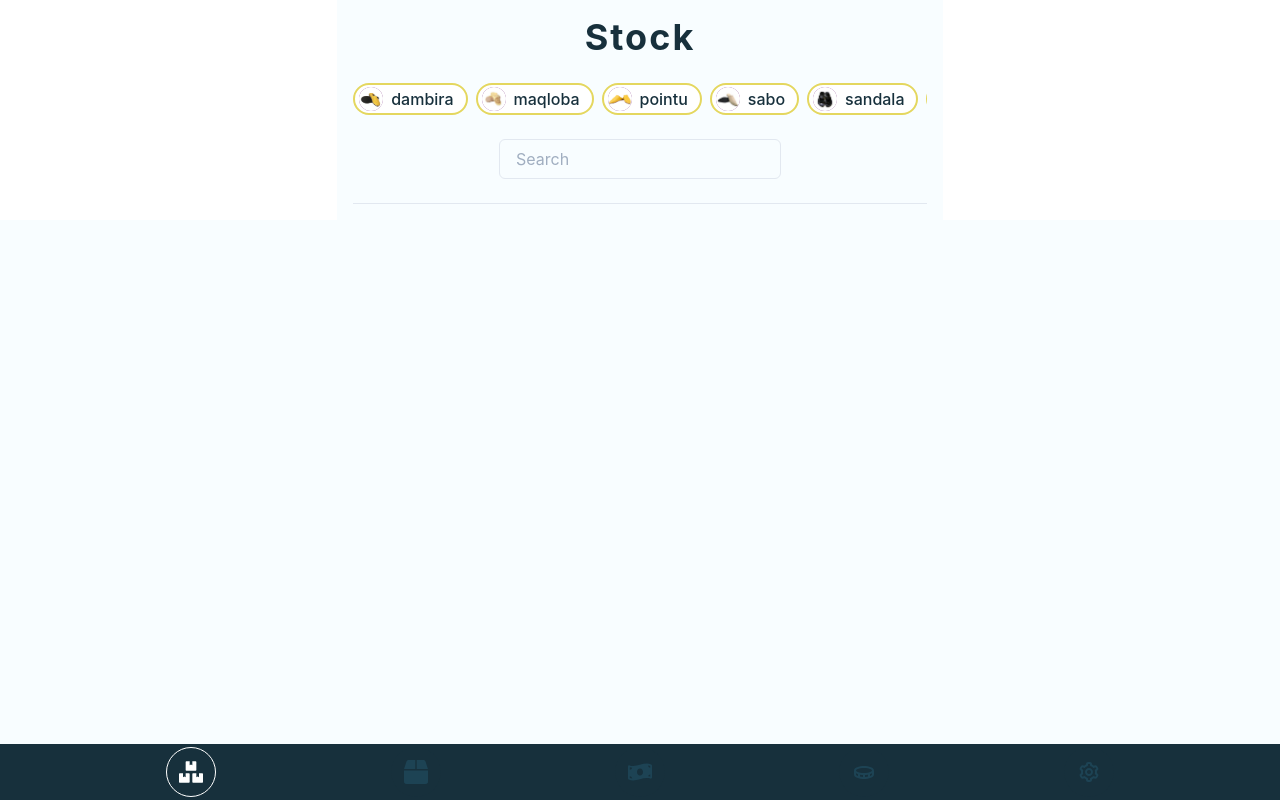
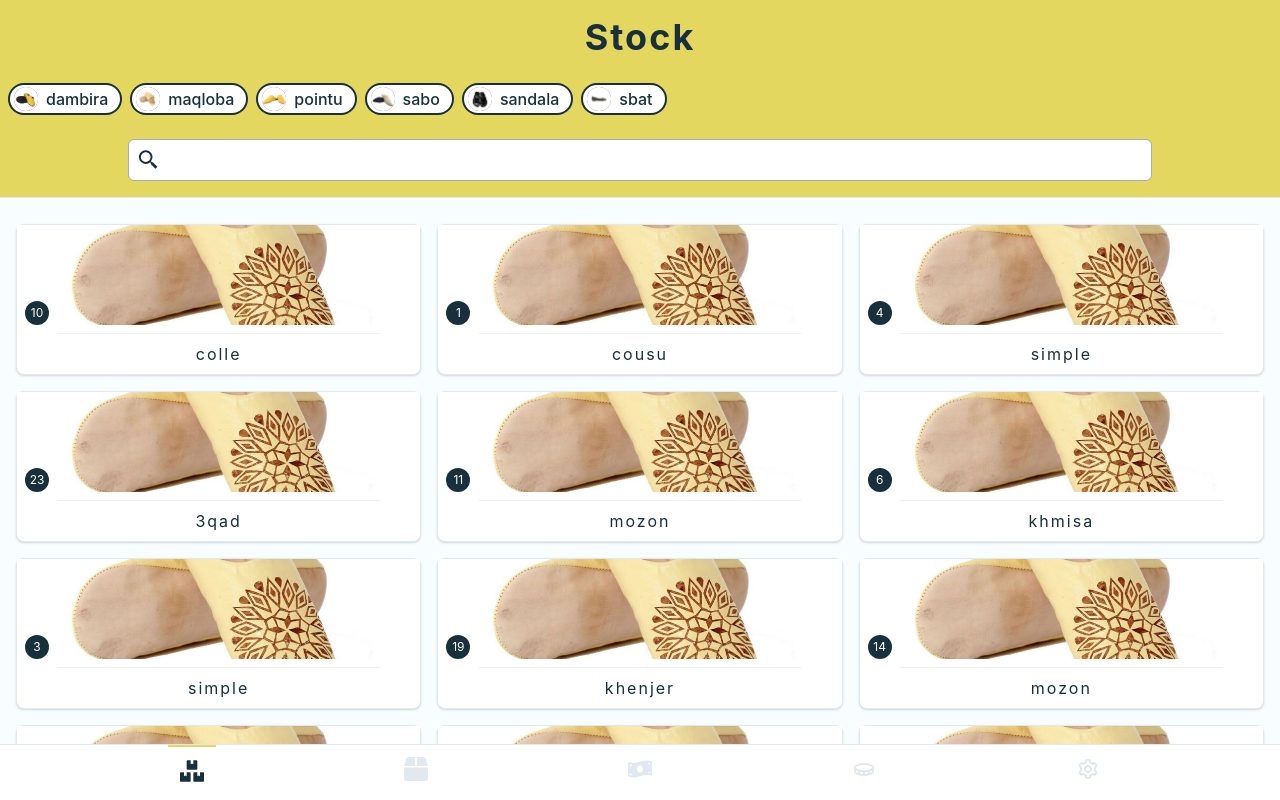
Before and after one commit to abdelkee/tahar-babouche, a Next.js app: page / in a window 1280 px wide. Shown: the top 800 px of the page. Built offline with nearby package versions, Linux system fonts and the light colour scheme.

Commit message:
display stock products

```diff
--- /dev/null
+++ b/components/Card.js
@@ -0,0 +1,32 @@
+import { Box, Center, Circle, Divider, Image, Text, VStack } from '@chakra-ui/react'
+import React from 'react'
+import { myTheme } from '../utils/theme'
+
+export default function Card({product}) {
+  return (
+    <VStack
+        as={'button'}
+        bg={'white'}
+        border={'1px'}
+        borderColor={myTheme.colors.shade}
+        borderRadius={'lg'}
+        shadow={'base'}
+        pb={2}>
+            <Box h={'100px'} w={'full'} position='relative' bg={'white'} >
+                <Image src={'./images/maqloba.jpg'} boxSize={'full'} objectFit={'cover'} borderRadius={'lg'}/>
+                <Circle
+                    bg={myTheme.colors.secondary}
+                    size={6}
+                    fontSize={'xs'}
+                    color={'white'}
+                    position={'absolute'}
+                    bottom={0}
+                    left={2}>
+                        {product.quantity}
+                </Circle>
+            </Box>
+            <Center width={'80%'}><Divider orientation='horizontal' /></Center>
+            <Text color={myTheme.colors.secondary} letterSpacing={2}>{product.name}</Text>
+    </VStack>
+  )
+}
--- a/components/CategoryTag.js
+++ b/components/CategoryTag.js
@@ -10,7 +10,7 @@ export default function CategoryTag({name, src}) {
             size='lg'
             bg={'white'}
             border={'2px'}
-            borderColor={myTheme.colors.primary}
+            borderColor={myTheme.colors.secondary}
             borderRadius='full'
             color={myTheme.colors.secondary}>
 
--- a/components/Icon.js
+++ b/components/Icon.js
@@ -18,13 +18,12 @@ export default function Icon({icon, name, path}) {
     <Link href={path}>
       <Box
         onClick={handleClick}
-        bg={myTheme.colors.secondary}
         p={3}
-        border={'1px'}
-        borderColor={activePage === name ? 'white' : 'transparent'}
-        borderRadius={'50%'}
         fontSize={'24px'}
-        color={activePage === name ? 'white' : myTheme.colors.accent2}>
+        h={'full'}
+        borderTop={activePage === name && '2px'}
+        borderTopColor={myTheme.colors.primary}
+        color={activePage === name ? myTheme.colors.secondary : myTheme.colors.shade}>
             {icon}
       </Box>
     </Link>
--- a/components/NavBar.js
+++ b/components/NavBar.js
@@ -13,9 +13,12 @@ export default function NavBar() {
       w={'full'}
       h={'56px'}
       position={'fixed'}
+      zIndex={'3'}
       bottom={0}
       left={0}
-      bg={myTheme.colors.secondary}
+      bg={'white'}
+      borderTop={'1px'}
+      borderTopColor={myTheme.colors.shade}
       color={myTheme.colors.accent2}
       align={'center'}
       justify={'space-evenly'} >
--- a/pages/index.js
+++ b/pages/index.js
@@ -1,6 +1,8 @@
-import { Box, Container, Heading, HStack, Input, VStack } from "@chakra-ui/react";
+import { Box, HStack, Heading, Input, SimpleGrid, VStack } from "@chakra-ui/react";
+import { BiSearchAlt2 } from "react-icons/bi";
+
+import Card from "../components/Card";
 import CategoryTag from "../components/CategoryTag";
-
 import { myTheme } from '../utils/theme';
 
 const categories = [
@@ -12,30 +14,141 @@ const categories = [
   'sbat'
 ]
 
+const products = [
+  {
+    _id: '1',
+    name: 'colle',
+    category: 'dambira',
+    quantity: '10',
+  },
+  {
+    _id: '2',
+    name: 'cousu',
+    category: 'dambira',
+    quantity: '1',
+  },
+  {
+    _id: '3',
+    name: 'simple',
+    category: 'maqloba',
+    quantity: '4',
+  },
+  {
+    _id: '4',
+    name: '3qad',
+    category: 'maqloba',
+    quantity: '23',
+  },
+  {
+    _id: '5',
+    name: 'mozon',
+    category: 'maqloba',
+    quantity: '11',
+  },
+  {
+    _id: '6',
+    name: 'khmisa',
+    category: 'maqloba',
+    quantity: '6',
+  },
+  {
+    _id: '7',
+    name: 'simple',
+    category: 'pointu',
+    quantity: '3',
+  },
+  {
+    _id: '8',
+    name: 'khenjer',
+    category: 'pointu',
+    quantity: '19',
+  },
+  {
+    _id: '10',
+    name: 'mozon',
+    category: 'sabo',
+    quantity: '14',
+  },
+  {
+    _id: '11',
+    name: 'terz',
+    category: 'sabo',
+    quantity: '2',
+  },
+  {
+    _id: '12',
+    name: 'mqcher',
+    category: 'sbat',
+    quantity: '10',
+  },
+  {
+    _id: '10',
+    name: 'mozon',
+    category: 'sabo',
+    quantity: '22',
+  },
+  {
+    _id: '11',
+    name: 'terz',
+    category: 'sabo',
+    quantity: '28',
+  },
+  {
+    _id: '12',
+    name: 'mqcher',
+    category: 'sbat',
+    quantity: '13',
+  }
+]
+
 export default function Stock() {
   return (
-    <Container bg={myTheme.colors.bg} h={'full'} w={'full'} p={4}>
-      <VStack>
-      {/* 1st section */}
-          <VStack w={'full'} spacing={6} borderBottom={'1px'} borderBottomColor={myTheme.colors.shade}>
+    <Box bg={myTheme.colors.bg} h={'full'} w={'full'} py={4}>
+        <VStack
+          w={'full'}
+          spacing={6}
+          borderBottom={'1px'}
+          borderBottomColor={myTheme.colors.shade}
+          position={'fixed'}
+          top={0}
+          left={0}
+          py={4}
+          zIndex={'2'}
+          bg={myTheme.colors.primary}>
             <Heading color={myTheme.colors.secondary} letterSpacing={2}>Stock</Heading>
-            <HStack overflowX={'auto'} w={'full'}>
+            <HStack overflowX={'auto'} w={'full'} px={2}>
               {categories.map(category => (
                 <CategoryTag key={category} name={category} src={`./images/${category}.jpg`} />
               ))}
             </HStack>
-            <Box>
-              <Input type={'search'}
-                placeholder="Search"
-                mb={6}
-                focusBorderColor={myTheme.colors.primary}
-                color={myTheme.colors.secondary} />
-            </Box>
-          </VStack>
+
+            <HStack
+              w={'80%'}
+              px={2}
+              spacing={2}
+              color={myTheme.colors.secondary}
+              bg={'white'}
+              borderRadius={'md'}
+              border={'1px'}
+              borderColor={'gray.400'}>
+                <BiSearchAlt2 size={'24px'} />
+                <Input
+                  variant={'unstyled'}
+                  height={10}
+                  type={'search'}
+                  focusBorderColor={'transparent'}
+                  letterSpacing={2}/>
+            </HStack>
+        </VStack>
 
         {/* 2nd section */}
-
+      <VStack>
+        <SimpleGrid columns={3} spacing={4} w={'full'} pb={14} px={4} pt={52}>
+          {products.map(product => (
+            <Card key={product._id} product={product} />
+          ))}
+        </SimpleGrid>
       </VStack>
-    </Container>
+    </Box>
   )
 }
```
